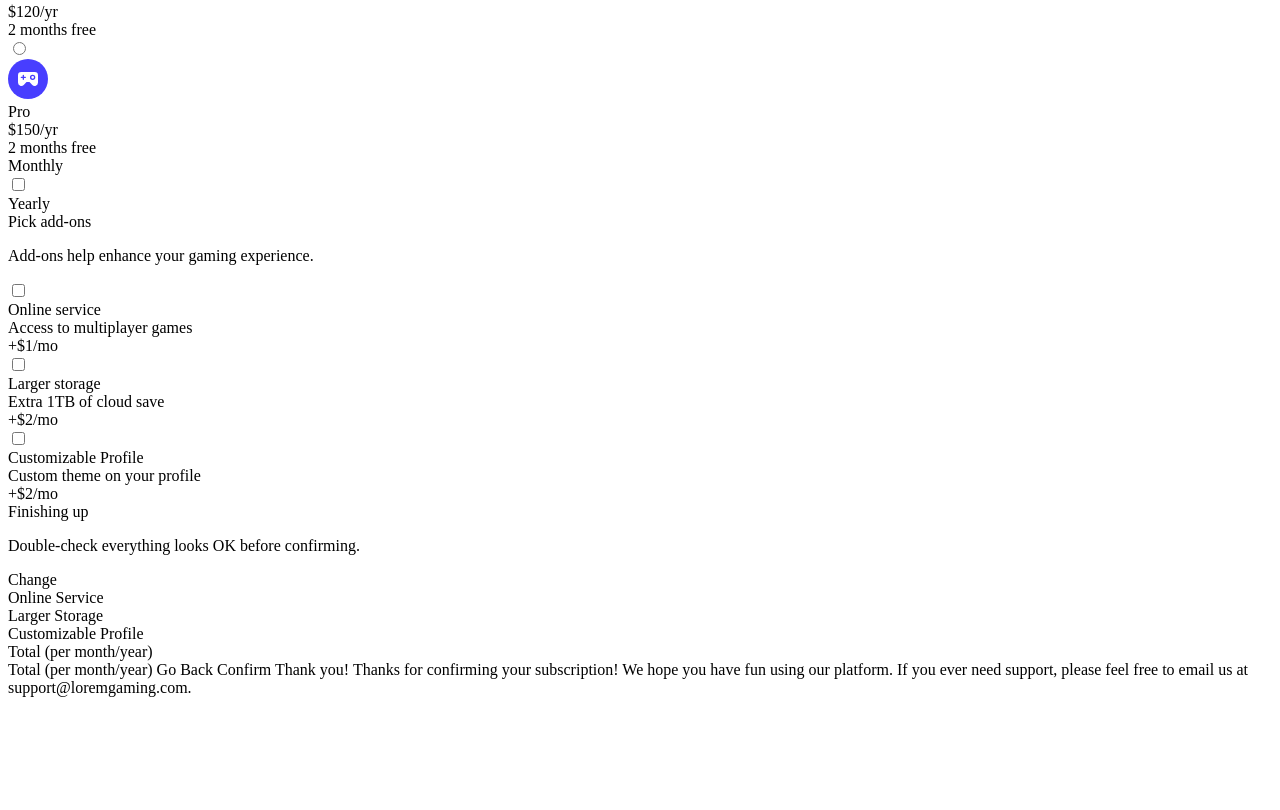
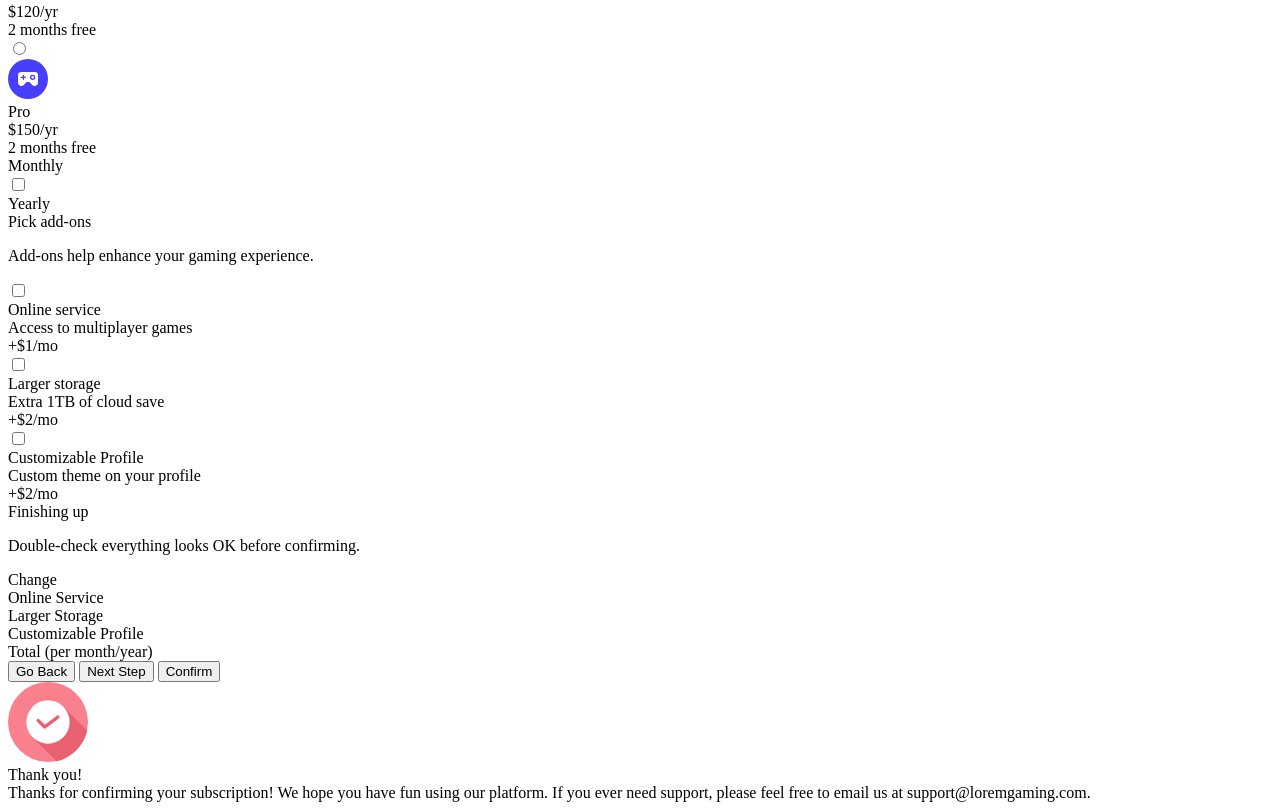
Before and after one commit to andrew0samir/multi-step-form, a plain HTML site: page index.html in a window 1280 px wide. Shown: the part 1020-1830 px from the top of the page. Before the commit the page ends 1725 px from the top, so only its background shows below. Drawn offline with Linux system fonts and the light colour scheme.

Commit message:
confirmation step structured

```diff
--- a/index.html
+++ b/index.html
@@ -283,37 +283,31 @@
                                     <div class="totalPrice__price"></div>
                                 </div>
                            </div>
+                           <!-- prev / next buttons -->
+                            <div class="buttonGroup">
+                                <button type="button" id="prev">Go Back</button>
+                                <button type="button" id="next">Next Step</button>
+                                <button type="button" id="confirm">Confirm</button>
+                            </div>
                 </div>
               </form>
+              <!-- confirmation -->
+               <div class="confirmation" id="confirmation">
+                <div class="confirmation__content">
+                    <div class="confirmation__image">
+                        <img src="assets/images/icon-thank-you.svg" alt="thank you">
+                    </div>
+                    <div class="confirmation__title">Thank you!</div>
+                    <div class="confirmation__text">Thanks for confirming your subscription! We hope you have fun
+                        using our platform. If you ever need support, please feel free
+                        to email us at support@loremgaming.com.</div>
+                </div>
+               </div>
         </div>
     </main>
 
     <script src="js/script.js"></script>
 
-
-    <!-- Step 4 start -->
-
-
-
-
-    <!-- Dynamically add subscription and add-on selections here -->
-
-    Total (per month/year)
-
-    Go Back
-    Confirm
-
-    <!-- Step 4 end -->
-
-    <!-- Step 5 start -->
-
-    Thank you!
-
-    Thanks for confirming your subscription! We hope you have fun
-    using our platform. If you ever need support, please feel free
-    to email us at support@loremgaming.com.
-
-    <!-- Step 5 end -->
 
     <!-- <div class="attribution">
         Challenge by <a href="https://www.frontendmentor.io?ref=challenge" target="_blank">Frontend Mentor</a>.
```
